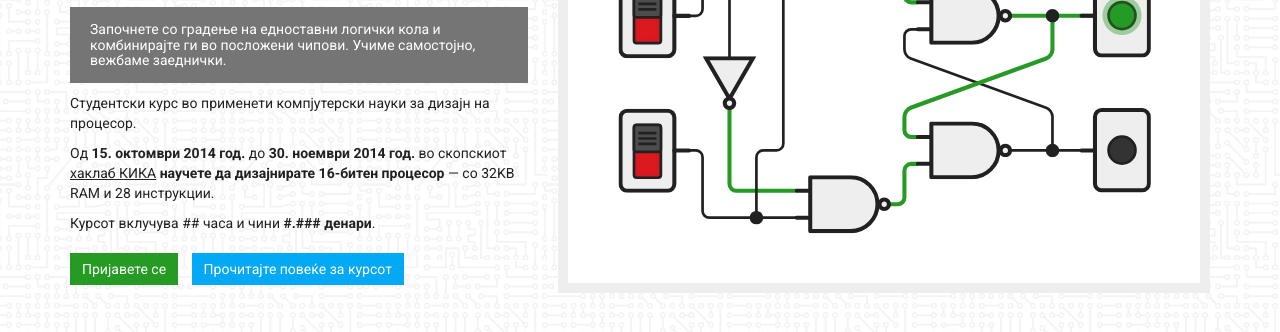
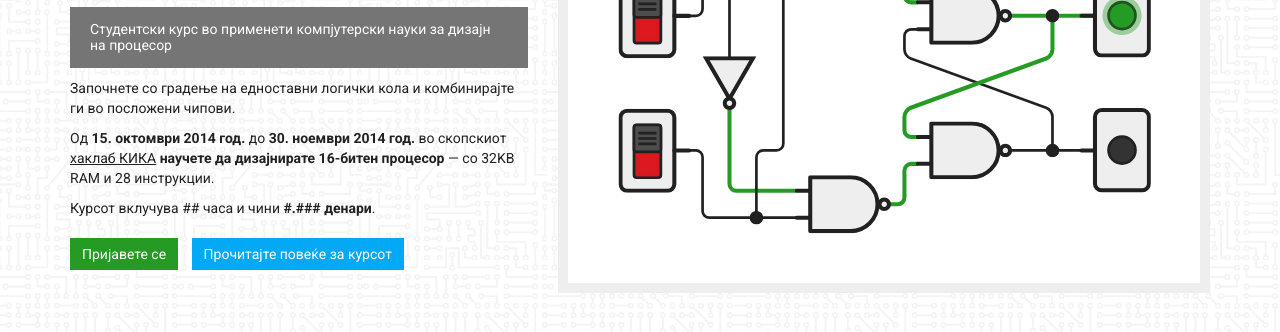
Before and after one commit to skopjehacklab/computer-from-scratch, a website: page website/static/index.html in a window 1280 px wide. Shown: the part 232-564 px from the top of the page. Drawn offline with Linux system fonts and the light colour scheme.

Commit message:
revert #pocetna text modifications and add svg

```diff
--- a/website/static/index.html
+++ b/website/static/index.html
@@ -57,9 +57,9 @@
 								<h1 class="text-uppercase">Дизајнирање на компјутер, од нула!</h1>
 							</div>
 							<div class="padded-block-m bg-grey-600 cl-grey-0 l-h-110">
-								<p>Започнете со градење на едноставни логички кола и комбинирајте ги во посложени чипови. Учиме самостојно, вежбаме заеднички.</p>
+								<p>Студентски курс во применети компјутерски науки за дизајн на процесор</p>
 							</div>
-							<p>Студентски курс во применети компјутерски науки за дизајн на процесор.</p>
+							<p>Започнете со градење на едноставни логички кола и комбинирајте ги во посложени чипови.</p>
 							<p>Од <strong>15. октомври 2014 год.</strong> до <strong>30. ноември 2014 год.</strong> во скопскиот <a href="#">хаклаб КИКА</a> <strong>научете да дизајнирате 16-битен процесор</strong> &mdash; со 32KB RAM и 28 инструкции.</p>
 							<p>Курсот вклучува ## часа и чини <strong>#.### денари</strong>.</p>
 							<ul class="list-inline m-top-lg m-bottom-lg">
@@ -69,7 +69,7 @@
 						</div>
 						<div class="col-md-7">
 							<div class="bg-grey-0 m-top-m m-bottom-lg flip-flop-illustration">
-								<svg version="1.1" xmlns="http://www.w3.org/2000/svg" xmlns:xlink="http://www.w3.org/1999/xlink" x="0px" y="0px"
+								<svg version="1.1" id="d-flip-flop-svg" xmlns="http://www.w3.org/2000/svg" xmlns:xlink="http://www.w3.org/1999/xlink" x="0px" y="0px"
 									 viewBox="0 0 470 290" enable-background="new 0 0 470 290" xml:space="preserve">
 								<symbol  id="Dot_Swith" viewBox="-5 -5 10 10">
 									<g>
```
